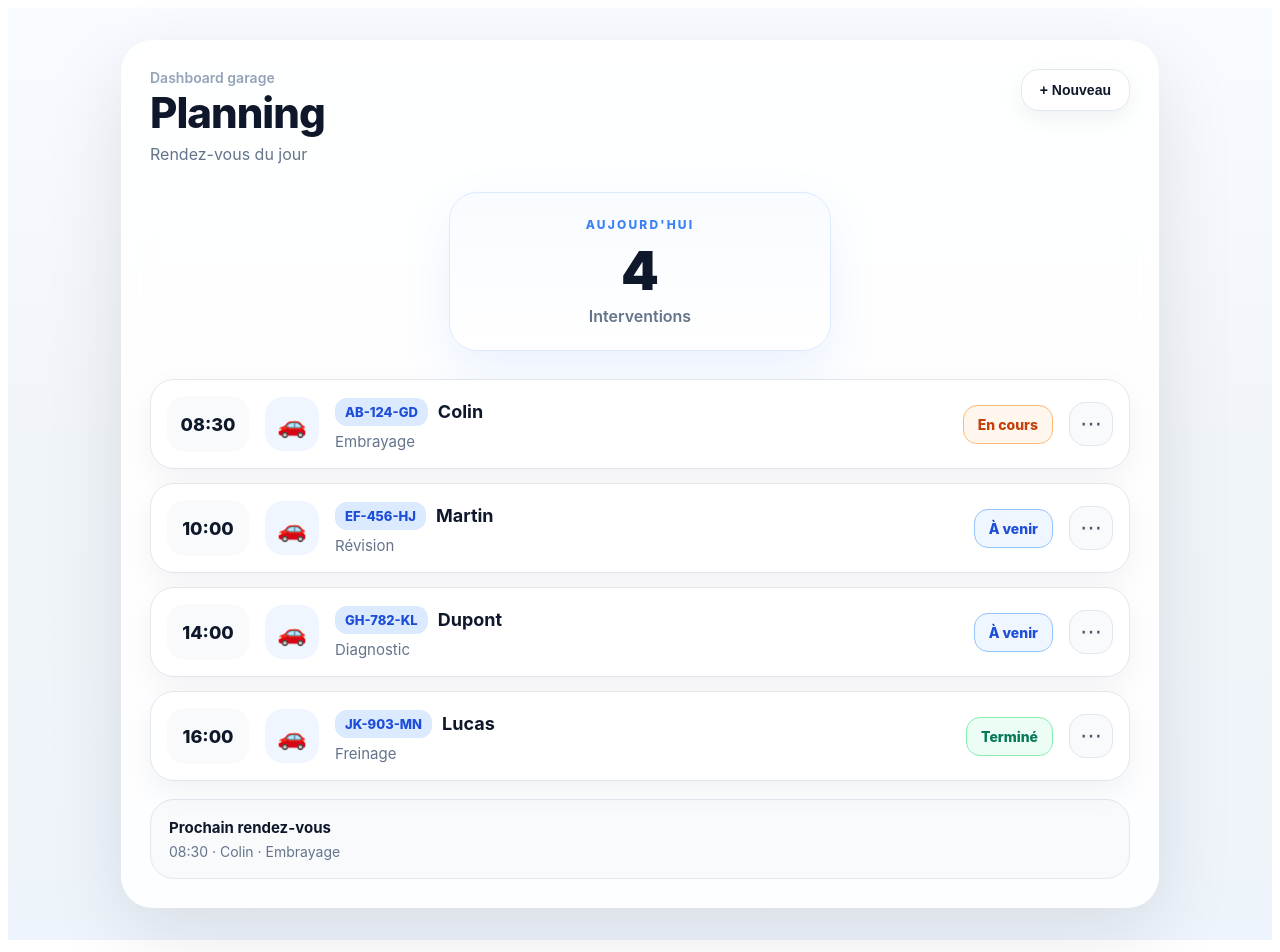
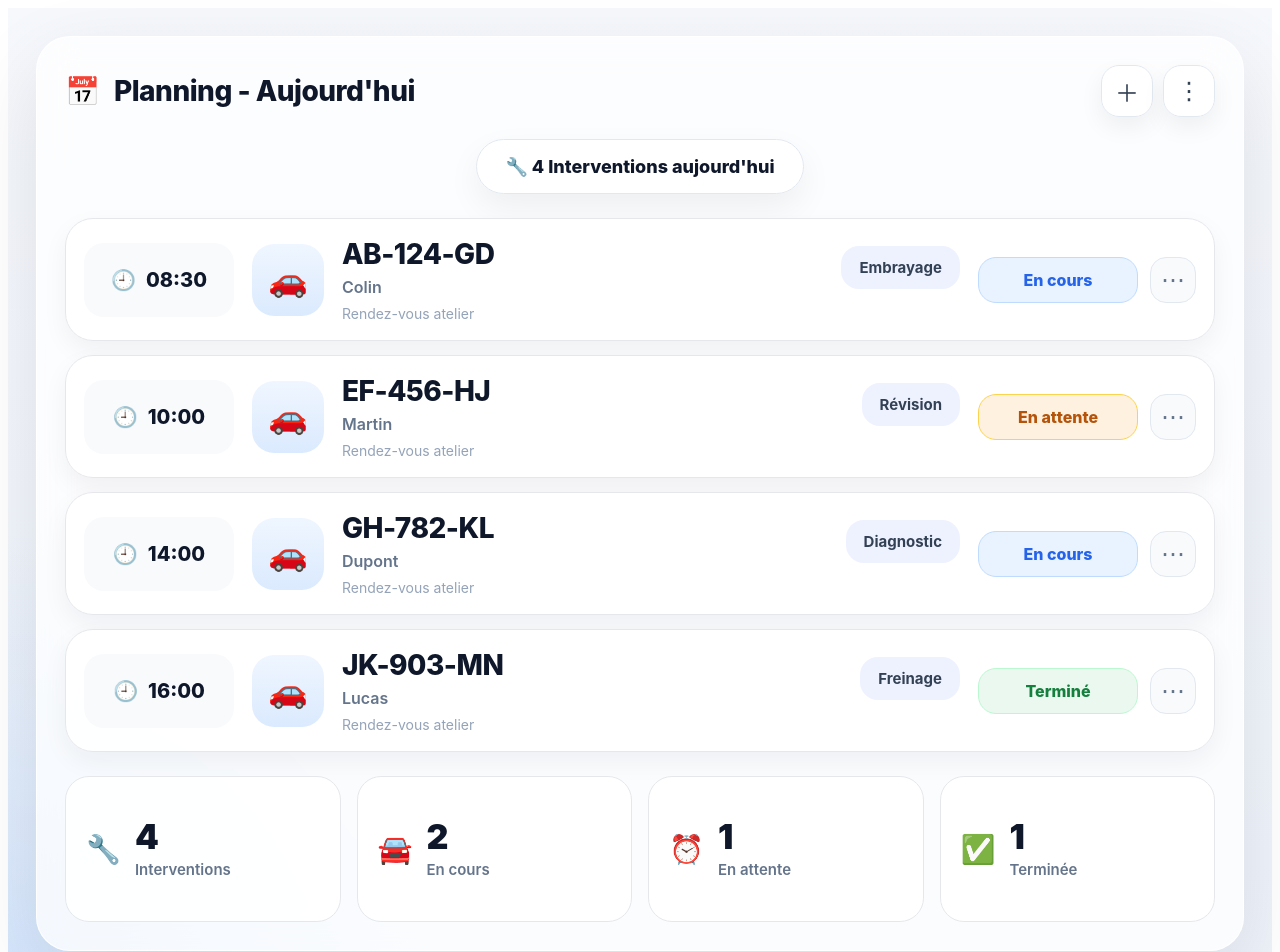
Before and after one commit to amunia2a-lab/planning, a Next.js app: page / in a window 1280 px wide. Shown: the top 952 px of the page. Built offline with nearby package versions, Linux system fonts and the light colour scheme.

Commit message:
Update page.tsx

```diff
--- a/app/page.tsx
+++ b/app/page.tsx
@@ -4,7 +4,7 @@ type Appointment = {
   plate: string;
   client: string;
   intervention: string;
-  status: "En cours" | "À venir" | "Terminé";
+  status: "En cours" | "En attente" | "Terminé";
 };
 
 const appointments: Appointment[] = [
@@ -22,7 +22,7 @@ const appointments: Appointment[] = [
     plate: "EF-456-HJ",
     client: "Martin",
     intervention: "Révision",
-    status: "À venir",
+    status: "En attente",
   },
   {
     id: "3",
@@ -30,7 +30,7 @@ const appointments: Appointment[] = [
     plate: "GH-782-KL",
     client: "Dupont",
     intervention: "Diagnostic",
-    status: "À venir",
+    status: "En cours",
   },
   {
     id: "4",
@@ -45,284 +45,328 @@ const appointments: Appointment[] = [
 export default function Page() {
   return (
     <main style={styles.page}>
+      <div style={styles.shell}>
         <section style={styles.widget}>
-        <div style={styles.header}>
+          <div style={styles.topBar}>
             <div>
-            <p style={styles.kicker}>Dashboard garage</p>
-            <h1 style={styles.title}>Planning</h1>
-            <p style={styles.subtitle}>Rendez-vous du jour</p>
+              <div style={styles.titleRow}>
+                <span style={styles.calendarIcon}>📅</span>
+                <h1 style={styles.title}>Planning - Aujourd&apos;hui</h1>
+              </div>
             </div>
 
-          <button style={styles.newButton}>+ Nouveau</button>
+            <div style={styles.topActions}>
+              <button style={styles.iconButton}>＋</button>
+              <button style={styles.iconButton}>⋮</button>
+            </div>
           </div>
 
           <div style={styles.centerWrap}>
-          <div style={styles.centerCard}>
-            <p style={styles.centerLabel}>Aujourd&apos;hui</p>
-            <div style={styles.centerValue}>{appointments.length}</div>
-            <p style={styles.centerSub}>Interventions</p>
-          </div>
+            <div style={styles.centerPill}>🔧 {appointments.length} Interventions aujourd&apos;hui</div>
           </div>
 
-        <div style={styles.list}>
+          <div style={styles.rowsWrap}>
             {appointments.map((item) => (
               <div key={item.id} style={styles.row}>
-              <div style={styles.timeBox}>{item.time}</div>
-
-              <div style={styles.carIcon}>🚗</div>
-
-              <div style={styles.mainInfo}>
-                <div style={styles.topLine}>
-                  <span style={styles.plate}>{item.plate}</span>
-                  <span style={styles.client}>{item.client}</span>
-                </div>
-                <p style={styles.intervention}>{item.intervention}</p>
+                <div style={styles.timeCard}>
+                  <span style={styles.timeIcon}>🕘</span>
+                  <span>{item.time}</span>
                 </div>
 
-              <div style={styles.statusWrap}>
-                <StatusBadge status={item.status} />
+                <div style={styles.carThumb}>🚗</div>
+
+                <div style={styles.infoBlock}>
+                  <div style={styles.mainLine}>
+                    <div style={styles.nameBlock}>
+                      <div style={styles.carName}>{item.plate}</div>
+                      <div style={styles.clientName}>{item.client}</div>
                     </div>
 
-              <button style={styles.menuButton}>⋯</button>
+                    <div style={styles.interventionPill}>{item.intervention}</div>
+                  </div>
+
+                  <div style={styles.subLine}>Rendez-vous atelier</div>
+                </div>
+
+                <div style={styles.statusArea}>
+                  <StatusBadge status={item.status} />
+                  <button style={styles.moreButton}>⋯</button>
+                </div>
               </div>
             ))}
           </div>
 
-        <div style={styles.footerCard}>
+          <div style={styles.bottomStats}>
+            <div style={styles.statCard}>
+              <div style={styles.statIcon}>🔧</div>
               <div>
-            <p style={styles.footerTitle}>Prochain rendez-vous</p>
-            <p style={styles.footerText}>
-              {appointments[0].time} · {appointments[0].client} ·{" "}
-              {appointments[0].intervention}
-            </p>
+                <div style={styles.statValue}>{appointments.length}</div>
+                <div style={styles.statLabel}>Interventions</div>
+              </div>
+            </div>
+
+            <div style={styles.statCard}>
+              <div style={styles.statIcon}>🚘</div>
+              <div>
+                <div style={styles.statValue}>2</div>
+                <div style={styles.statLabel}>En cours</div>
+              </div>
+            </div>
+
+            <div style={styles.statCard}>
+              <div style={styles.statIcon}>⏰</div>
+              <div>
+                <div style={styles.statValue}>1</div>
+                <div style={styles.statLabel}>En attente</div>
+              </div>
+            </div>
+
+            <div style={styles.statCard}>
+              <div style={styles.statIcon}>✅</div>
+              <div>
+                <div style={styles.statValue}>1</div>
+                <div style={styles.statLabel}>Terminée</div>
+              </div>
             </div>
           </div>
         </section>
+      </div>
     </main>
   );
 }
 
 function StatusBadge({ status }: { status: Appointment["status"] }) {
-  const map: Record<Appointment["status"], React.CSSProperties> = {
+  const stylesMap: Record<Appointment["status"], React.CSSProperties> = {
     "En cours": {
-      background: "#fff7ed",
-      color: "#c2410c",
-      border: "1px solid #fdba74",
+      background: "#e8f3ff",
+      color: "#2563eb",
+      border: "1px solid #bfdbfe",
     },
-    "À venir": {
-      background: "#eff6ff",
-      color: "#1d4ed8",
-      border: "1px solid #93c5fd",
+    "En attente": {
+      background: "#fff1df",
+      color: "#b45309",
+      border: "1px solid #fcd34d",
     },
     "Terminé": {
-      background: "#ecfdf5",
-      color: "#047857",
-      border: "1px solid #86efac",
+      background: "#eaf8ef",
+      color: "#15803d",
+      border: "1px solid #bbf7d0",
     },
   };
 
-  return <span style={{ ...styles.badge, ...map[status] }}>{status}</span>;
+  return <span style={{ ...styles.badge, ...stylesMap[status] }}>{status}</span>;
 }
 
 const styles: Record<string, React.CSSProperties> = {
   page: {
     minHeight: "100vh",
+    padding: "28px",
     margin: 0,
-    padding: "32px 20px",
     background:
-      "linear-gradient(180deg, #f8fbff 0%, #f1f5f9 45%, #eef4fb 100%)",
+      "radial-gradient(circle at left bottom, rgba(191,219,254,0.55), transparent 28%), linear-gradient(180deg, #f6f8fc 0%, #eef3fa 100%)",
     fontFamily:
       'Inter, ui-sans-serif, system-ui, -apple-system, BlinkMacSystemFont, "Segoe UI", sans-serif',
   },
+  shell: {
+    maxWidth: 1280,
+    margin: "0 auto",
+  },
   widget: {
-    maxWidth: 980,
-    margin: "0 auto",
-    background: "rgba(255,255,255,0.88)",
-    border: "1px solid rgba(255,255,255,0.8)",
-    borderRadius: 32,
+    background: "rgba(255,255,255,0.72)",
+    border: "1px solid rgba(255,255,255,0.85)",
+    borderRadius: 34,
     padding: 28,
-    boxShadow: "0 24px 80px rgba(15, 23, 42, 0.10)",
-    backdropFilter: "blur(14px)",
+    boxShadow: "0 28px 80px rgba(15, 23, 42, 0.10)",
+    backdropFilter: "blur(18px)",
   },
-  header: {
+  topBar: {
     display: "flex",
     justifyContent: "space-between",
-    alignItems: "flex-start",
+    alignItems: "center",
     gap: 16,
-    marginBottom: 28,
+    marginBottom: 22,
   },
-  kicker: {
-    margin: 0,
-    color: "#94a3b8",
-    fontSize: 14,
-    fontWeight: 600,
+  titleRow: {
+    display: "flex",
+    alignItems: "center",
+    gap: 14,
+  },
+  calendarIcon: {
+    fontSize: 28,
   },
   title: {
-    margin: "6px 0 0",
+    margin: 0,
+    fontSize: 28,
+    fontWeight: 800,
     color: "#0f172a",
-    fontSize: 42,
-    lineHeight: 1,
-    fontWeight: 800,
-    letterSpacing: -1,
+    letterSpacing: -0.5,
   },
-  subtitle: {
-    margin: "10px 0 0",
-    color: "#64748b",
-    fontSize: 16,
+  topActions: {
+    display: "flex",
+    alignItems: "center",
+    gap: 10,
   },
-  newButton: {
+  iconButton: {
+    width: 52,
+    height: 52,
+    borderRadius: 18,
     border: "1px solid #e2e8f0",
-    background: "#ffffff",
-    color: "#0f172a",
-    padding: "12px 18px",
-    borderRadius: 18,
-    fontSize: 14,
-    fontWeight: 700,
-    boxShadow: "0 8px 24px rgba(15, 23, 42, 0.06)",
+    background: "rgba(255,255,255,0.9)",
+    color: "#334155",
+    fontSize: 24,
+    boxShadow: "0 10px 24px rgba(15, 23, 42, 0.06)",
     cursor: "pointer",
   },
   centerWrap: {
     display: "flex",
     justifyContent: "center",
-    marginBottom: 28,
+    marginBottom: 24,
   },
-  centerCard: {
-    width: "100%",
-    maxWidth: 340,
-    borderRadius: 28,
-    padding: "24px 20px",
-    textAlign: "center",
-    background: "linear-gradient(180deg, #f8fbff 0%, #ffffff 100%)",
-    border: "1px solid #dbeafe",
-    boxShadow: "0 20px 50px rgba(59, 130, 246, 0.10)",
-  },
-  centerLabel: {
-    margin: 0,
-    color: "#3b82f6",
-    textTransform: "uppercase",
-    letterSpacing: "0.18em",
-    fontSize: 12,
+  centerPill: {
+    padding: "16px 28px",
+    borderRadius: 999,
+    background: "rgba(255,255,255,0.92)",
+    border: "1px solid #e2e8f0",
+    boxShadow: "0 14px 34px rgba(15, 23, 42, 0.06)",
+    fontSize: 18,
     fontWeight: 800,
-  },
-  centerValue: {
-    marginTop: 12,
-    fontSize: 54,
-    lineHeight: 1,
-    fontWeight: 900,
     color: "#0f172a",
   },
-  centerSub: {
-    margin: "8px 0 0",
-    color: "#64748b",
-    fontSize: 16,
-    fontWeight: 600,
-  },
-  list: {
+  rowsWrap: {
     display: "flex",
     flexDirection: "column",
     gap: 14,
   },
   row: {
-    display: "flex",
+    display: "grid",
+    gridTemplateColumns: "150px 72px 1fr auto",
     alignItems: "center",
-    gap: 16,
-    background: "#ffffff",
-    border: "1px solid #e2e8f0",
-    borderRadius: 24,
-    padding: 16,
-    boxShadow: "0 10px 30px rgba(15, 23, 42, 0.05)",
-    flexWrap: "wrap",
+    gap: 18,
+    background: "rgba(255,255,255,0.88)",
+    border: "1px solid #e5e7eb",
+    borderRadius: 28,
+    padding: 18,
+    boxShadow: "0 10px 26px rgba(15, 23, 42, 0.05)",
   },
-  timeBox: {
-    minWidth: 82,
-    height: 56,
-    borderRadius: 18,
+  timeCard: {
+    height: 74,
+    borderRadius: 20,
     background: "#f8fafc",
     display: "flex",
     alignItems: "center",
     justifyContent: "center",
+    gap: 10,
+    color: "#0f172a",
     fontWeight: 800,
-    color: "#0f172a",
-    fontSize: 18,
+    fontSize: 20,
   },
-  carIcon: {
-    width: 54,
-    height: 54,
-    borderRadius: 18,
-    background: "#eff6ff",
+  timeIcon: {
+    fontSize: 20,
+  },
+  carThumb: {
+    width: 72,
+    height: 72,
+    borderRadius: 22,
+    background: "linear-gradient(180deg, #eff6ff, #dbeafe)",
     display: "flex",
     alignItems: "center",
     justifyContent: "center",
-    fontSize: 24,
-    flexShrink: 0,
+    fontSize: 32,
   },
-  mainInfo: {
-    flex: 1,
-    minWidth: 220,
+  infoBlock: {
+    minWidth: 0,
   },
-  topLine: {
+  mainLine: {
     display: "flex",
+    alignItems: "center",
+    justifyContent: "space-between",
+    gap: 16,
     flexWrap: "wrap",
-    gap: 10,
+  },
+  nameBlock: {
+    display: "flex",
+    flexDirection: "column",
+    gap: 6,
+  },
+  carName: {
+    fontSize: 28,
+    fontWeight: 800,
+    color: "#0f172a",
+    letterSpacing: -0.5,
+  },
+  clientName: {
+    fontSize: 16,
+    color: "#64748b",
+    fontWeight: 600,
+  },
+  interventionPill: {
+    padding: "12px 18px",
+    borderRadius: 18,
+    background: "#eef2ff",
+    color: "#334155",
+    fontWeight: 700,
+    fontSize: 15,
+    whiteSpace: "nowrap",
+  },
+  subLine: {
+    marginTop: 8,
+    color: "#94a3b8",
+    fontSize: 14,
+  },
+  statusArea: {
+    display: "flex",
     alignItems: "center",
-  },
-  plate: {
-    background: "#dbeafe",
-    color: "#1d4ed8",
-    borderRadius: 12,
-    padding: "6px 10px",
-    fontSize: 13,
-    fontWeight: 800,
-  },
-  client: {
-    color: "#0f172a",
-    fontSize: 18,
-    fontWeight: 700,
-  },
-  intervention: {
-    margin: "6px 0 0",
-    color: "#64748b",
-    fontSize: 15,
-  },
-  statusWrap: {
-    marginLeft: "auto",
+    gap: 12,
   },
   badge: {
     display: "inline-flex",
     alignItems: "center",
     justifyContent: "center",
-    padding: "10px 14px",
-    borderRadius: 14,
-    fontSize: 14,
+    minWidth: 126,
+    padding: "12px 16px",
+    borderRadius: 18,
+    fontSize: 16,
     fontWeight: 800,
-    whiteSpace: "nowrap",
   },
-  menuButton: {
-    width: 44,
-    height: 44,
+  moreButton: {
+    width: 46,
+    height: 46,
     borderRadius: 16,
     border: "1px solid #e2e8f0",
     background: "#f8fafc",
-    color: "#475569",
-    fontSize: 22,
+    color: "#64748b",
+    fontSize: 24,
     cursor: "pointer",
   },
-  footerCard: {
-    marginTop: 18,
+  bottomStats: {
+    marginTop: 24,
+    display: "grid",
+    gridTemplateColumns: "repeat(4, 1fr)",
+    gap: 16,
+  },
+  statCard: {
+    display: "flex",
+    alignItems: "center",
+    gap: 14,
+    background: "rgba(255,255,255,0.88)",
+    border: "1px solid #e5e7eb",
     borderRadius: 24,
-    padding: 18,
-    background: "#f8fafc",
-    border: "1px solid #e2e8f0",
+    padding: "18px 20px",
+    minHeight: 108,
   },
-  footerTitle: {
-    margin: 0,
+  statIcon: {
+    fontSize: 28,
+  },
+  statValue: {
+    fontSize: 34,
+    fontWeight: 900,
     color: "#0f172a",
+    lineHeight: 1,
+  },
+  statLabel: {
+    marginTop: 6,
     fontSize: 15,
-    fontWeight: 700,
-  },
-  footerText: {
-    margin: "6px 0 0",
     color: "#64748b",
-    fontSize: 14,
+    fontWeight: 600,
   },
 };
```
Lines whose indentation alone changed are shown as unchanged.
